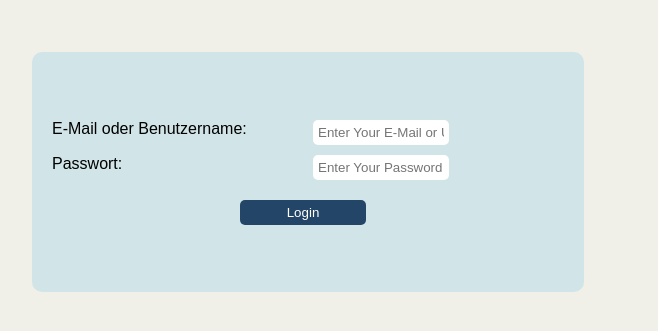
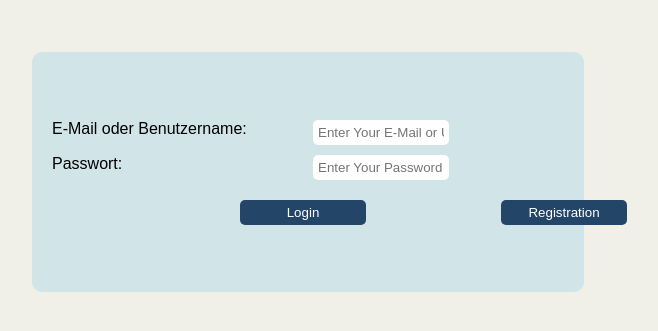
Before and after one commit to MikaGriebsch/Planner, a Django app: page /login/ in a window 1280 px wide. Shown: the part 278-609 px from the top of the page, without its empty margins (332-990 px from the left). Run offline with Django 5.2, Linux system fonts and the light colour scheme.

Commit message:
Register Button

```diff
--- a/static/login.css
+++ b/static/login.css
@@ -68,5 +68,10 @@ body {
         padding: 5px;
         border-radius: 5px;
         width: 50%;
+
+        a {
+            color: var(--ligth-font);
+            text-decoration: none;
+        }
     }
 }
--- a/templates/login.html
+++ b/templates/login.html
@@ -22,7 +22,8 @@
 
             <label for="password">Passwort:</label>
             <input type="password" name="password" id="password" placeholder="Enter Your Password" required>
-            <button type="submit" class="submit">Login</button>
+            <button type="submit" style="cursor: pointer" class="submit">Login</button>
+            <button style="cursor: pointer" class="submit"><a href="/register">Registration</a></button>
 
         </form>
         {% if form.errors %}
```
Also changed, not shown: db.sqlite3.
